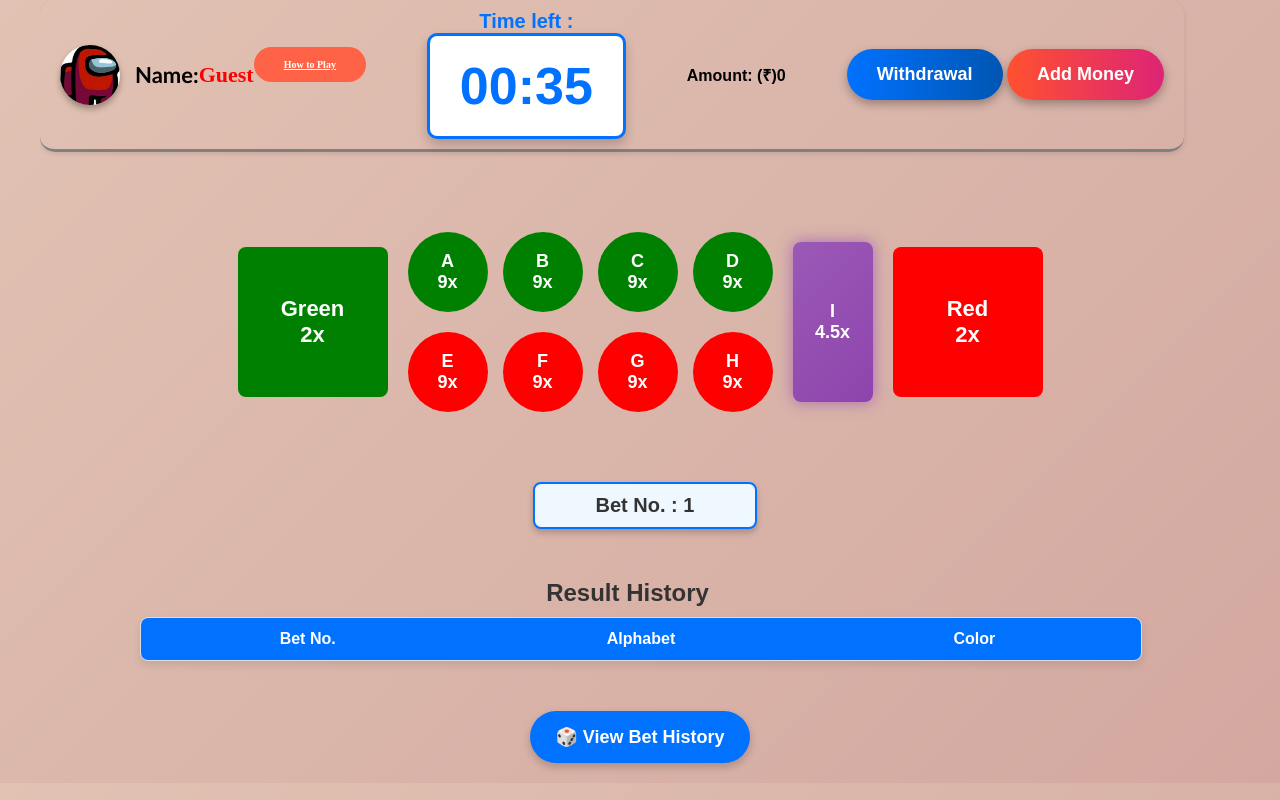
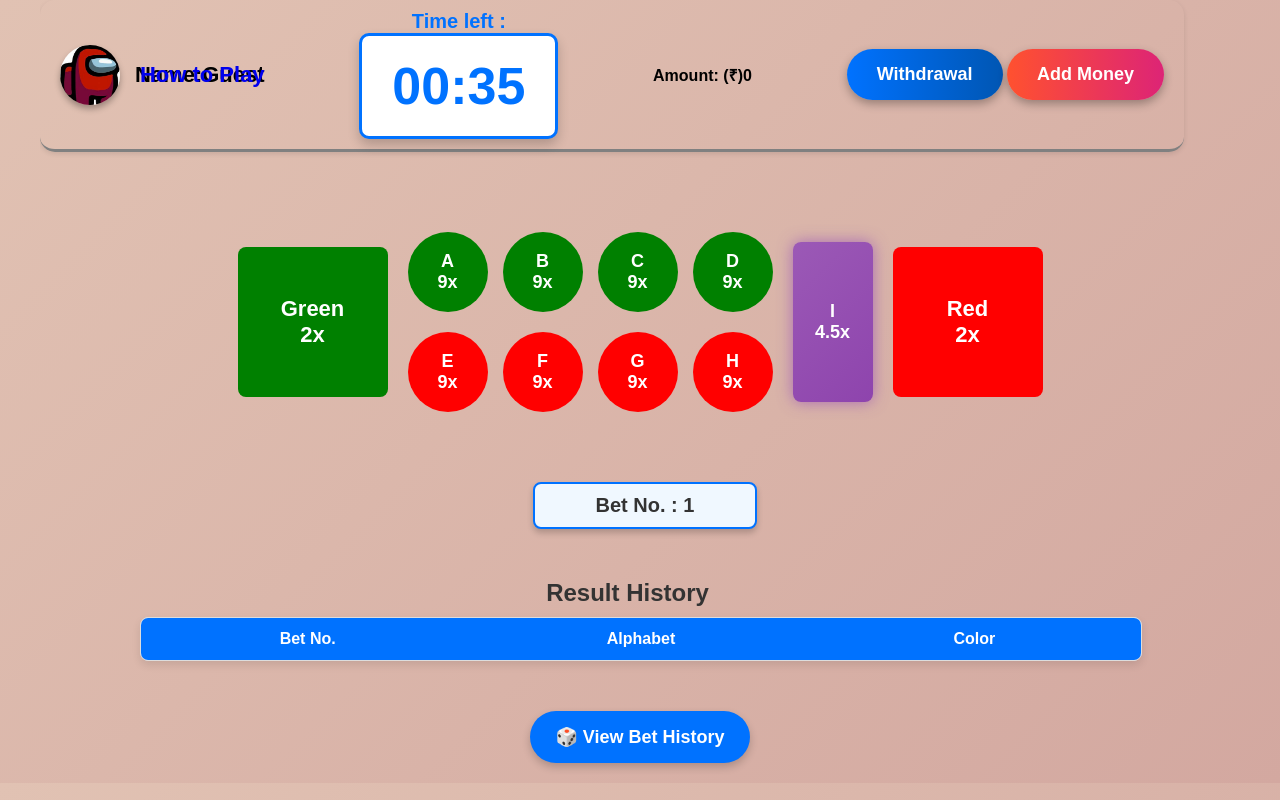
Before and after one commit to kanika-1007/SethColorPredictionFrontened, a website: page dashboard.html in a window 1280 px wide. Drawn offline with Linux system fonts and the light colour scheme; no server answers.

Commit message:
Update dashboard.css

```diff
--- a/dashboard.css
+++ b/dashboard.css
@@ -30,13 +30,11 @@ body {
     display: flex;
     align-items: center;
     font-size: 22px;
-    color:red;
     font-weight: bold;
-    font-family: "Times New Roman";
+    position: relative;
 }
 .user-info h4{
     color: black;
-    font-family: 'Gill Sans', 'Gill Sans MT', Calibri, 'Trebuchet MS', sans-serif;
 }
 
 .person-icon {
@@ -45,6 +43,18 @@ body {
     border-radius: 50%;
     margin-right: 15px;
     box-shadow: 0 4px 6px rgba(0, 0, 0, 0.3);
+}
+.how-to-play-button {
+    position: absolute;
+    right: 0; /* Position at the right of the container */
+    top: 4; /* Position at the top of the container */
+    font-weight: bold; /* Adjust link styling */
+    font-style:unset;
+    text-decoration:wavy; /* Remove underline from the link */
+}
+
+.how-to-play-button:hover {
+    text-decoration: underline; /* Underline when hovering */
 }
 
 /* Timer styles */
@@ -105,7 +115,10 @@ body {
     }
     .user-info{
         margin-top: -25px;
-        margin-left: -150px;
+        margin-left: -170px;
+    }
+    .how-to-play-button{
+        margin-right: -170px;
     }
     .person-icon{
         width: 40px;
@@ -132,24 +145,9 @@ body {
         word-wrap: break-word; /* Ensures long lines break and wrap */
         word-break: break-word;
     }
+
 }
 
-/* How to Play Button Styling */
-.how-to-play-button {
-    background: #ff6347; /* Button color */
-    color: white;
-    border: none;
-    padding: 12px 30px;
-    border-radius: 20px;
-    font-size: 10px;
-    cursor: pointer;
-    transition: all 0.3s ease;
-    margin-top: -20px;
-}
-
-.how-to-play-button:hover {
-    transform: scale(1.05);
-}
 /* Modal Styling */
 .modalplay {
     display: none; /* Initially hidden */
@@ -163,7 +161,7 @@ body {
 
 /* Modal Content */
 .modal-contentplay {
-    background-color: white;
+    background-color:#ddd;
     margin: 15% auto;
     padding: 40px;
     border-radius: 10px;
```
